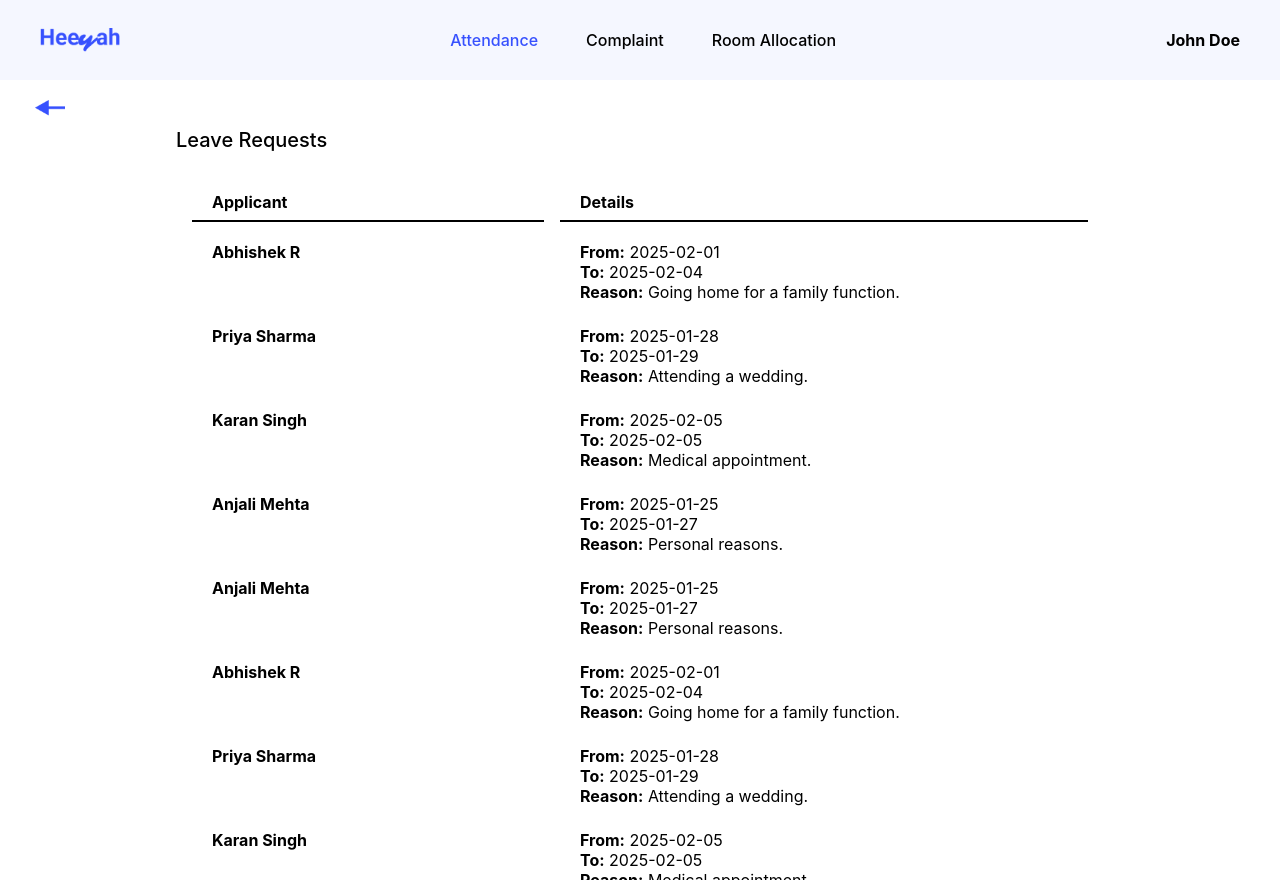
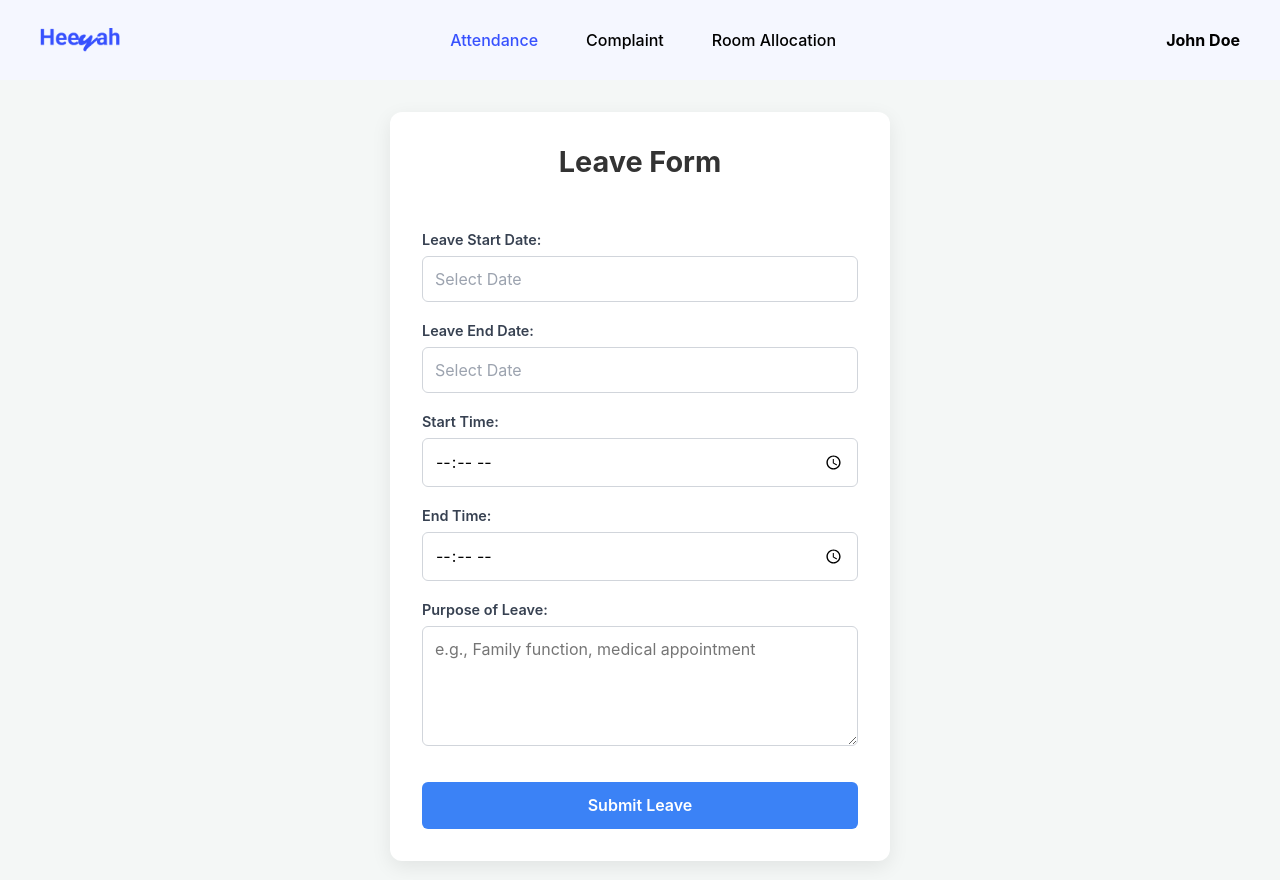
Before and after one commit to leahmarymathew/heeyah, a React (Vite) app in the folder heeyah/frontend/: page / in a window 1280 px wide. Built offline with nearby package versions, Linux system fonts and the light colour scheme.

Commit message:
added student leave form

```diff
--- a/heeyah/frontend/src/App.jsx
+++ b/heeyah/frontend/src/App.jsx
@@ -8,13 +8,13 @@ import './App.css';
 import WardenLeave from './pages/warden/WardenLeave';
 import WardenAttendance from './pages/warden/WardenAttendance';
 import WardenComplaint from './pages/warden/WardenComplaint';
-
+import StudentLeave from './pages/student/StudentLeave';
 
 function App() {
   return (
     <BrowserRouter>
       <Routes>
-          <Route path="/" element={<WardenLeave />} />
+          <Route path="/" element={<StudentLeave />} />
       </Routes>
     </BrowserRouter>
   );
--- a/heeyah/frontend/src/components/Calendar.jsx
+++ b/heeyah/frontend/src/components/Calendar.jsx
@@ -1,11 +1,19 @@
 import React, { useState } from 'react';
 import './Calendar.css';
 
-const SimpleCalendar = ({ selectedDate, onChange, onClose }) => {
-    // --- 1. Internal state to track the current selection ---
-    // This allows the user to click around without affecting the parent state.
+// --- 1. minDate is still a prop ---
+const SimpleCalendar = ({ selectedDate, onChange, onClose, minDate }) => {
     const [currentSelection, setCurrentSelection] = useState(selectedDate || new Date());
     const [viewDate, setViewDate] = useState(selectedDate || new Date());
+
+    // --- 2. UPDATED LOGIC ---
+    // If minDate is passed, create a date from it. If not, set it to null.
+    const minSelectableDate = minDate ? new Date(minDate) : null;
+
+    // Set time to midnight *only if* minSelectableDate is not null
+    if (minSelectableDate) {
+        minSelectableDate.setHours(0, 0, 0, 0);
+    }
 
     const daysOfWeek = ['S', 'M', 'T', 'W', 'T', 'F', 'S'];
     const monthNames = [
@@ -22,24 +30,30 @@ const SimpleCalendar = ({ selectedDate, onChange, onClose }) => {
     const startDayOfWeek = firstDayOfMonth.getDay();
 
     const calendarDays = [];
-    // Add empty divs for days before the 1st of the month
     for (let i = 0; i < startDayOfWeek; i++) {
         calendarDays.push(<div key={`empty-${i}`} className="calendar-day empty"></div>);
     }
-    // Add the actual days of the month
+
     for (let day = 1; day <= daysInMonth; day++) {
         const date = new Date(year, month, day);
-        // --- 2. Styling is now based on the internal 'currentSelection' state ---
         const isSelected = currentSelection && date.toDateString() === currentSelection.toDateString();
         const isToday = new Date().toDateString() === date.toDateString();
+
+        // --- 3. UPDATED LOGIC ---
+        // A date is "past" *only if* minSelectableDate exists AND the date is before it.
+        const isPastDate = minSelectableDate && (date < minSelectableDate);
 
         let dayClassName = "calendar-day";
         if (isSelected) dayClassName += " selected";
         if (isToday) dayClassName += " today";
+        if (isPastDate) dayClassName += " past";
 
         calendarDays.push(
-            // --- 3. Clicking a day only updates the internal state ---
-            <div key={day} className={dayClassName} onClick={() => setCurrentSelection(date)}>
+            <div
+                key={day}
+                className={dayClassName}
+                onClick={() => isPastDate ? null : setCurrentSelection(date)}
+            >
                 {day}
             </div>
         );
@@ -53,8 +67,6 @@ const SimpleCalendar = ({ selectedDate, onChange, onClose }) => {
         setViewDate(new Date(year, month + 1, 1));
     };
 
-    // --- 4. Handler for the "Done" button ---
-    // This function calls the parent's onChange with the chosen date.
     const handleConfirmSelection = () => {
         onChange(currentSelection);
     };
@@ -75,7 +87,6 @@ const SimpleCalendar = ({ selectedDate, onChange, onClose }) => {
                 {calendarDays}
             </div>
 
-            {/* --- 5. Footer with "Cancel" and "Done" buttons --- */}
             <div className="calendar-footer">
                 <button className="calendar-button cancel" onClick={onClose}>
                     Cancel
--- /dev/null
+++ b/heeyah/frontend/src/pages/student/StudentLeave.css
@@ -0,0 +1,125 @@
+/* --- Main Layout --- */
+.main {
+    display: flex;
+    flex-direction: column;
+    align-items: center;
+    justify-content: flex-start; /* Aligns form to the top */
+    min-height: 100vh;
+    padding: 2rem;
+    background-color: #f4f7f6; /* Light gray background */
+    padding-bottom: 6rem;
+}
+
+.leave-form-container {
+    width: 100%;
+    max-width: 500px; /* Constrain form width */
+    background: #ffffff;
+    padding: 2rem;
+    border-radius: 12px;
+    box-shadow: 0 6px 20px rgba(0, 0, 0, 0.08);
+}
+
+.leave-form h2 {
+    text-align: center;
+    margin-bottom: 2rem;
+    color: #333;
+    font-size: 1.8rem;
+}
+
+.leave-form {
+    display: flex;
+    flex-direction: column;
+    gap: 1.25rem; /* Space between form rows */
+}
+
+.form-row {
+    display: flex;
+    flex-direction: column;
+    gap: 0.5rem; /* Space between label and input */
+}
+
+.form-row label {
+    font-weight: 600;
+    font-size: 0.9rem;
+    color: #374151; /* Dark gray */
+}
+
+/* --- Input & Button Styling --- */
+input[type="time"],
+textarea,
+.date-select-button {
+    width: 100%;
+    padding: 0.75rem;
+    font-size: 1rem;
+    font-family: inherit;
+    border: 1px solid #d1d5db; /* Light gray border */
+    border-radius: 6px;
+    background-color: #fff;
+    transition: border-color 0.2s, box-shadow 0.2s;
+}
+
+input[type="time"]:focus,
+textarea:focus {
+    outline: none;
+    border-color: #3b82f6; /* Blue border on focus */
+    box-shadow: 0 0 0 3px rgba(59, 130, 246, 0.1);
+}
+
+textarea {
+    min-height: 120px;
+    resize: vertical;
+}
+
+/* --- Date Select Button --- */
+.date-select-button {
+    text-align: left;
+    color: #9ca3af; /* Gray placeholder text */
+    cursor: pointer;
+}
+
+.date-select-button.is-set {
+    color: #111827; /* Black text when date is set */
+    font-weight: 500;
+}
+
+/* --- Submit Button --- */
+.submit-button {
+    padding: 0.85rem;
+    font-size: 1rem;
+    font-weight: 600;
+    color: #ffffff;
+    background-color: #3b82f6; /* Blue */
+    border: none;
+    border-radius: 6px;
+    cursor: pointer;
+    transition: background-color 0.2s, box-shadow 0.2s;
+    margin-top: 1rem;
+}
+
+.submit-button:hover {
+    background-color: #2563eb; /* Darker blue */
+    box-shadow: 0 4px 12px rgba(59, 130, 246, 0.2);
+}
+
+/* --- Calendar Modal Styling --- */
+.calendar-modal-backdrop {
+  position: fixed;
+  top: 0;
+  left: 0;
+  width: 100%;
+  height: 100%;
+  background-color: rgba(0, 0, 0, 0.5);
+  display: flex;
+  align-items: center;
+  justify-content: center;
+  z-index: 1000;
+}
+
+.calendar-modal {
+  align-self: center;
+  justify-self: center;
+  background: white;
+  border-radius: 12px;
+  padding: 10px;
+  box-shadow: 0 4px 15px rgba(0, 0, 0, 0.2);
+}
--- /dev/null
+++ b/heeyah/frontend/src/pages/student/StudentLeave.jsx
@@ -0,0 +1,158 @@
+import React, { useState } from 'react';
+import './studentLeave.css';
+import Navbar from "../../components/Navbar";
+import SimpleCalendar from '../../components/Calendar';
+
+const StudentLeave = () => {
+    const [startDate, setStartDate] = useState(null);
+    const [endDate, setEndDate] = useState(null);
+    const [startTime, setStartTime] = useState('');
+    const [endTime, setEndTime] = useState('');
+    const [purpose, setPurpose] = useState('');
+    const [isCalendarOpen, setIsCalendarOpen] = useState(false);
+    const [calendarTarget, setCalendarTarget] = useState(null);
+
+    const formatDateForDisplay = (date) => {
+        if (!date) return "Select Date";
+        const month = String(date.getMonth() + 1).padStart(2, '0');
+        const day = String(date.getDate()).padStart(2, '0');
+        const year = date.getFullYear();
+        return `${day}/${month}/${year}`;
+    };
+
+    const handleOpenCalendar = (target) => {
+        setCalendarTarget(target);
+        setIsCalendarOpen(true);
+    };
+
+    const handleCloseCalendar = () => {
+        setIsCalendarOpen(false);
+        setCalendarTarget(null);
+    };
+
+    const handleDateSelect = (newDate) => {
+        if (calendarTarget === 'start') {
+            setStartDate(newDate);
+            // --- NEW LOGIC ---
+            // If new start date is after the end date, clear the end date
+            if (endDate && newDate > endDate) {
+                setEndDate(null);
+            }
+        } else if (calendarTarget === 'end') {
+            setEndDate(newDate);
+        }
+        handleCloseCalendar();
+    };
+
+    const handleSubmit = (e) => {
+        e.preventDefault();
+        console.log("Submitting Leave Request:", {
+            startDate, endDate, startTime, endTime, purpose
+        });
+        alert("Leave request submitted!");
+    };
+
+    const getCalendarDate = () => {
+        if (calendarTarget === 'start' && startDate) return startDate;
+        if (calendarTarget === 'end' && endDate) return endDate;
+        return new Date();
+    };
+
+    // --- NEW LOGIC: Determine the minimum date for the calendar ---
+    const getMinDateForCalendar = () => {
+        // For 'End Date', the min date is the 'Start Date' (or today if 'Start Date' isn't set)
+        if (calendarTarget === 'end') {
+            return startDate || new Date();
+        }
+        // For 'Start Date', the min date is always today
+        return new Date();
+    };
+
+    return (
+        <>
+            <Navbar />
+            <div className="main">
+                <div className="leave-form-container">
+                    <form className="leave-form" onSubmit={handleSubmit}>
+                        <h2>Leave Form</h2>
+
+                        <div className="form-row">
+                            <label htmlFor="start-date">Leave Start Date:</label>
+                            <button
+                                type="button"
+                                className={`date-select-button ${startDate ? 'is-set' : ''}`}
+                                onClick={() => handleOpenCalendar('start')}
+                            >
+                                {formatDateForDisplay(startDate)}
+                            </button>
+                        </div>
+
+                        <div className="form-row">
+                            <label htmlFor="end-date">Leave End Date:</label>
+                            <button
+                                type="button"
+                                className={`date-select-button ${endDate ? 'is-set' : ''}`}
+                                onClick={() => handleOpenCalendar('end')}
+                            >
+                                {formatDateForDisplay(endDate)}
+                            </button>
+                        </div>
+
+                        <div className="form-row">
+                            <label htmlFor="start-time">Start Time:</label>
+                            <input
+                                id="start-time"
+                                type="time"
+                                value={startTime}
+                                onChange={(e) => setStartTime(e.target.value)}
+                                required
+                            />
+                        </div>
+
+                        <div className="form-row">
+                            <label htmlFor="end-time">End Time:</label>
+                            <input
+                                id="end-time"
+                                type="time"
+                                value={endTime}
+                                onChange={(e) => setEndTime(e.target.value)}
+                                required
+                            />
+                        </div>
+
+                        <div className="form-row">
+                            <label htmlFor="purpose">Purpose of Leave:</label>
+                            <textarea
+                                id="purpose"
+                                value={purpose}
+                                onChange={(e) => setPurpose(e.target.value)}
+                                placeholder="e.g., Family function, medical appointment"
+                                required
+                            />
+                        </div>
+
+                        <button type="submit" className="submit-button">
+                            Submit Leave
+                        </button>
+                    </form>
+                </div>
+            </div>
+
+            {isCalendarOpen && (
+                <div className="calendar-modal-backdrop" onClick={handleCloseCalendar}>
+                    <div className="calendar-modal" onClick={(e) => e.stopPropagation()}>
+                        <SimpleCalendar
+                            selectedDate={getCalendarDate()}
+                            onChange={handleDateSelect}
+                            onClose={handleCloseCalendar}
+                            // --- PASS THE NEW PROP HERE ---
+                            minDate={getMinDateForCalendar()}
+                        />
+                    </div>
+                </div>
+            )}
+        </>
+    );
+}
+
+export default StudentLeave;
```
Also changed, not shown: heeyah/frontend/src/components/Calendar.css (+14 -5 lines).
